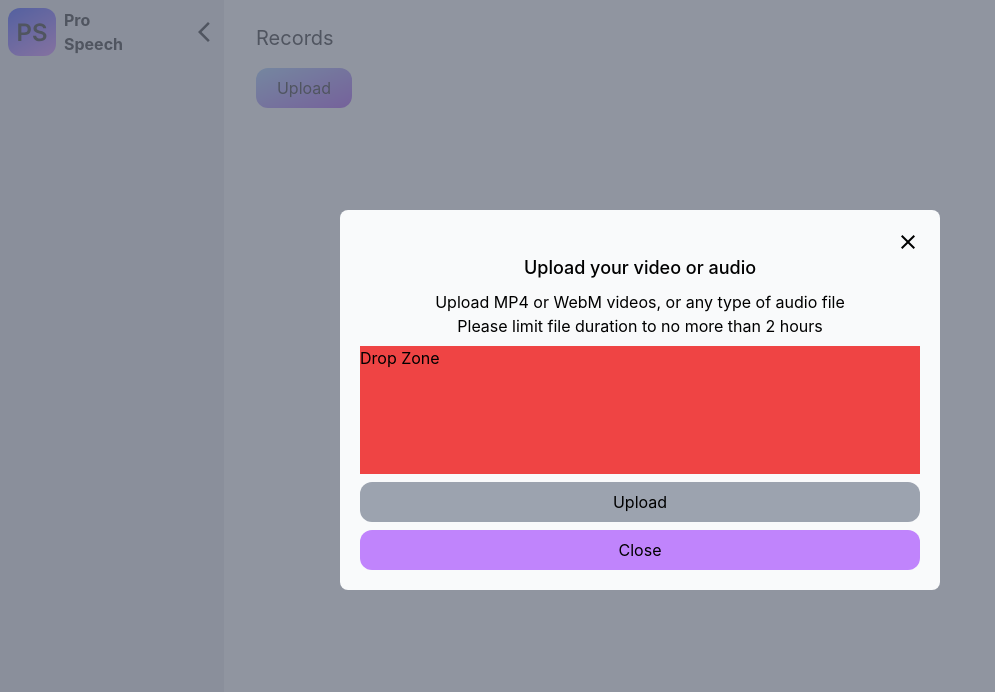
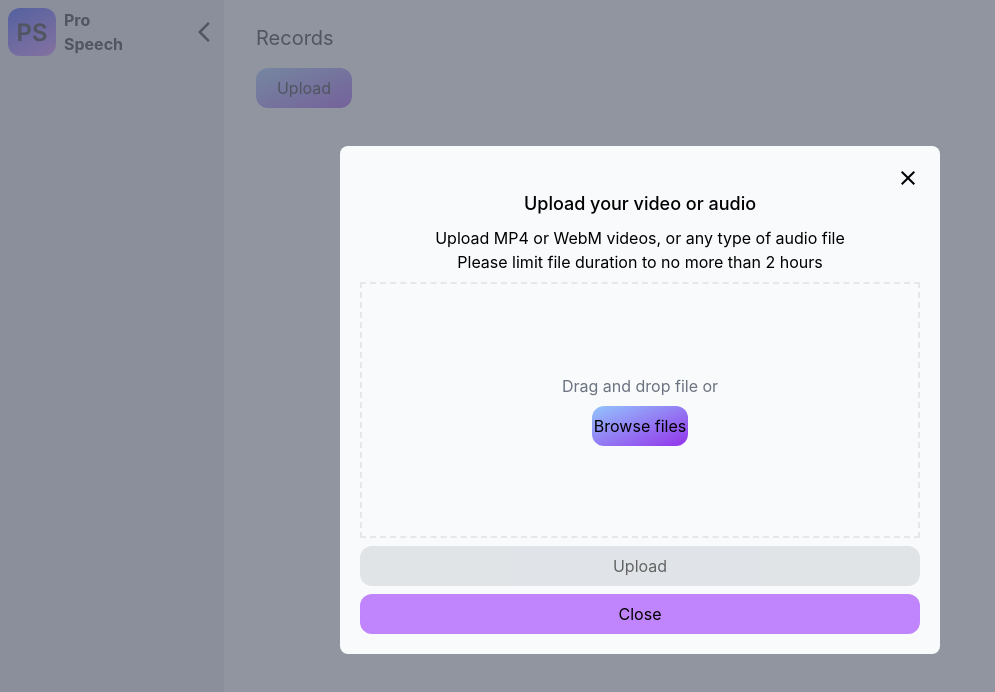
Before and after one commit to SlavaShagalov/prospeech-frontend, a React (Create React App) app: page / in a window 1280 px wide. Both pictures are taken after a click on the button "Upload". Shown: the top 692 px of the page, without its empty margins (0-995 px from the left). Built offline with nearby package versions, Linux system fonts and the light colour scheme.

Commit message:
File upload popup done.

```diff
--- a/src/components/FileUploadModal.tsx
+++ b/src/components/FileUploadModal.tsx
@@ -1,10 +1,11 @@
-import { useState } from "react";
+import { useRef, useState } from "react";
 
 interface FileUploadModalProps {
     onClose: () => void;
 }
 
 const FileUploadModal: React.FC<FileUploadModalProps> = ({ onClose }) => {
+    const fileInputRef = useRef<HTMLInputElement>(null);
     const [file, setFile] = useState<File | null>(null);
 
     const handleFileChange = (e: React.ChangeEvent<HTMLInputElement>) => {
@@ -14,9 +15,15 @@ const FileUploadModal: React.FC<FileUploadModalProps> = ({ onClose }) => {
     };
 
     const handleUpload = () => {
-        // Здесь можно реализовать отправку файла на сервер
+        // Здесь можно реализовать отправку файла на сервер TODO
         console.log('Uploading file:', file);
         onClose();
+    };
+
+    const handleDrop = (e: React.DragEvent<HTMLDivElement>) => {
+        e.preventDefault();
+        const droppedFile = e.dataTransfer.files[0];
+        setFile(droppedFile);
     };
 
     return (
@@ -27,7 +34,7 @@ const FileUploadModal: React.FC<FileUploadModalProps> = ({ onClose }) => {
                 </div>
                 <div className="relative px-5 py-5 bg-gray-50 rounded-lg w-150">
                     <div className="flex justify-end">
-                        <img src="/assets/close.svg" alt="Back" />
+                        <img src="/assets/close.svg" alt="Back" onClick={onClose} className="cursor-pointer" />
                     </div>
                     <div className="flex flex-col items-center space-y-2">
                         <h2 className="text-lg font-medium">Upload your video or audio</h2>
@@ -35,11 +42,31 @@ const FileUploadModal: React.FC<FileUploadModalProps> = ({ onClose }) => {
                             Upload MP4 or WebM videos, or any type of audio file<br />
                             Please limit file duration to no more than 2 hours
                         </p>
-                        <div className="w-full h-32 bg-red-500">Drop Zone</div>
-                        {/* <input type="file" onChange={handleFileChange} /> */}
+                        <div
+                            className={`w-full ${!file && "h-64"} border-dashed border-2 border-gray-400}`}
+                            onDragOver={(e) => e.preventDefault()}
+                            onDrop={handleDrop}
+                        >
+                            {file
+                                ? <p>{file.name}</p>
+                                : <div className="h-full flex flex-col items-center justify-center">
+                                    <p className="text-gray-500 mb-2">Drag and drop file or</p>
+                                    <input type="file" ref={fileInputRef} onChange={handleFileChange} className="hidden" />
+                                    <button
+                                        className="bg-gradient-to-br from-blue-300 to-purple-600 hover:from-blue-500 hover:to-purple-800
+                                                    w-24 h-10 rounded-xl"
+                                        onClick={() => fileInputRef.current?.click()}
+                                    >
+                                        Browse files
+                                    </button>
+                                </div>
+                            }
+                        </div>
                         <button
-                            className="bg-gray-400
-                                    w-full h-10 rounded-xl"
+                            className={`w-full h-10 rounded-xl
+                            ${!file
+                                    ? "bg-gray-300 opacity-60"
+                                    : "bg-gradient-to-br from-blue-300 to-purple-600 hover:from-blue-500 hover:to-purple-800"}`}
                             onClick={handleUpload}
                             disabled={!file}
                         >
```
Also changed, not shown: src/components/pages/RecordsPage/RecordsPage.tsx (+0 -7 lines).
